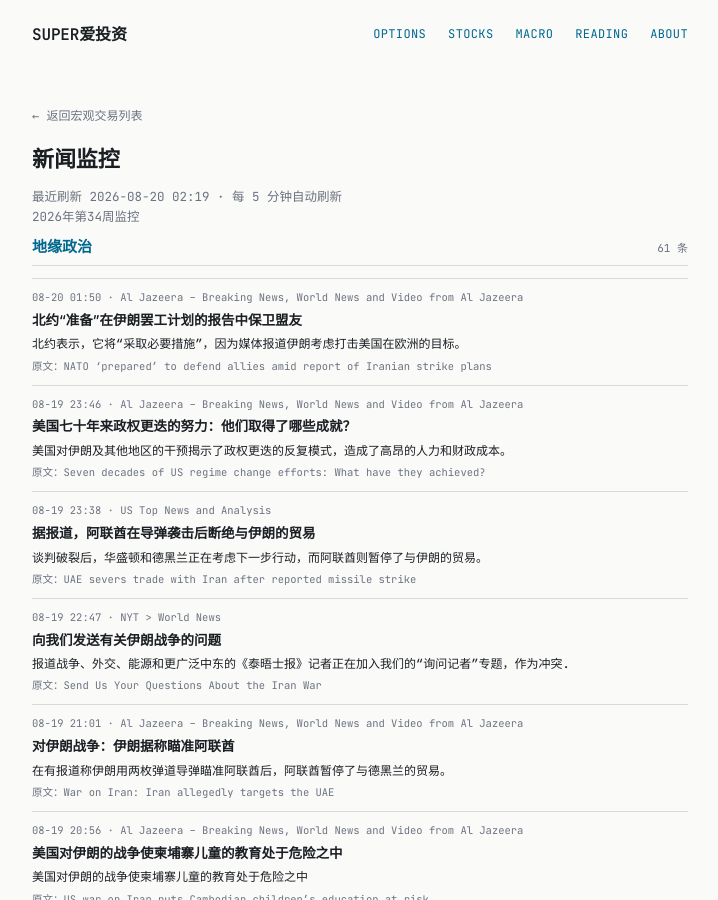
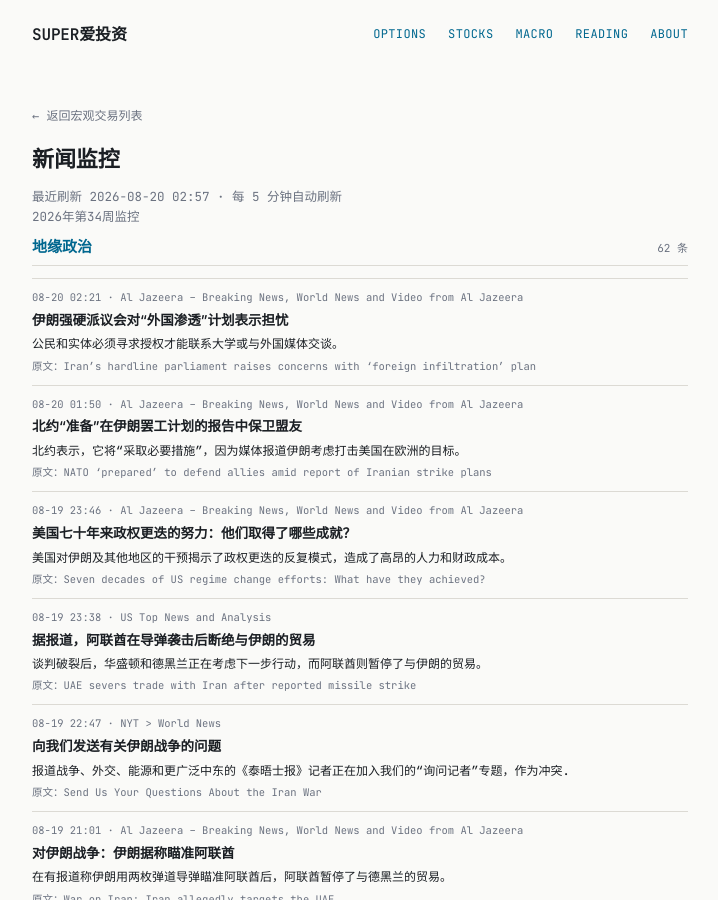
Before and after one commit to tang3super/tang3super.github.io, a Jekyll site: the page built from macro-trade/news-digest.md, in a window 1280 px wide and 900 px high. Shown: the whole window, without its empty margins (280-998 px from the left). Built offline with Jekyll 4.4.1, drawn with Linux system fonts in a browser that asks for light colours.

Commit message:
sync news-digest article

```diff
--- a/macro-trade/news-digest.md
+++ b/macro-trade/news-digest.md
@@ -5,11 +5,18 @@ title: 新闻监控
 date: '2026-08-20'
 summary: 2026年第34周监控
 week_label: 2026年第34周监控
-last_updated: 2026-08-20 02:19
+last_updated: 2026-08-20 02:57
 refresh_note: 每 5 分钟自动刷新
 topics:
 - name: 地缘政治
   items:
+  - title: Iran’s hardline parliament raises concerns with ‘foreign infiltration’ plan
+    summary: Citizens and entities would have to seek authorisation to contact universities or talk to foreign media.
+    link: https://www.aljazeera.com/news/2026/8/19/irans-hardline-parliament-raises-concerns-with-foreign-infiltration-plan?traffic_source=rss
+    source: Al Jazeera – Breaking News, World News and Video from Al Jazeera
+    time: 08-20 02:21
+    title_zh: 伊朗强硬派议会对“外国渗透”计划表示担忧
+    summary_zh: 公民和实体必须寻求授权才能联系大学或与外国媒体交谈。
   - title: NATO ‘prepared’ to defend allies amid report of Iranian strike plans
     summary: NATO says it will 'do what is necessary' amid media report Iran considered strikes against US targets in Europe.
     link: https://www.aljazeera.com/news/2026/8/19/nato-prepared-to-defend-allies-amid-report-of-iranian-strike-plans?traffic_source=rss
```
